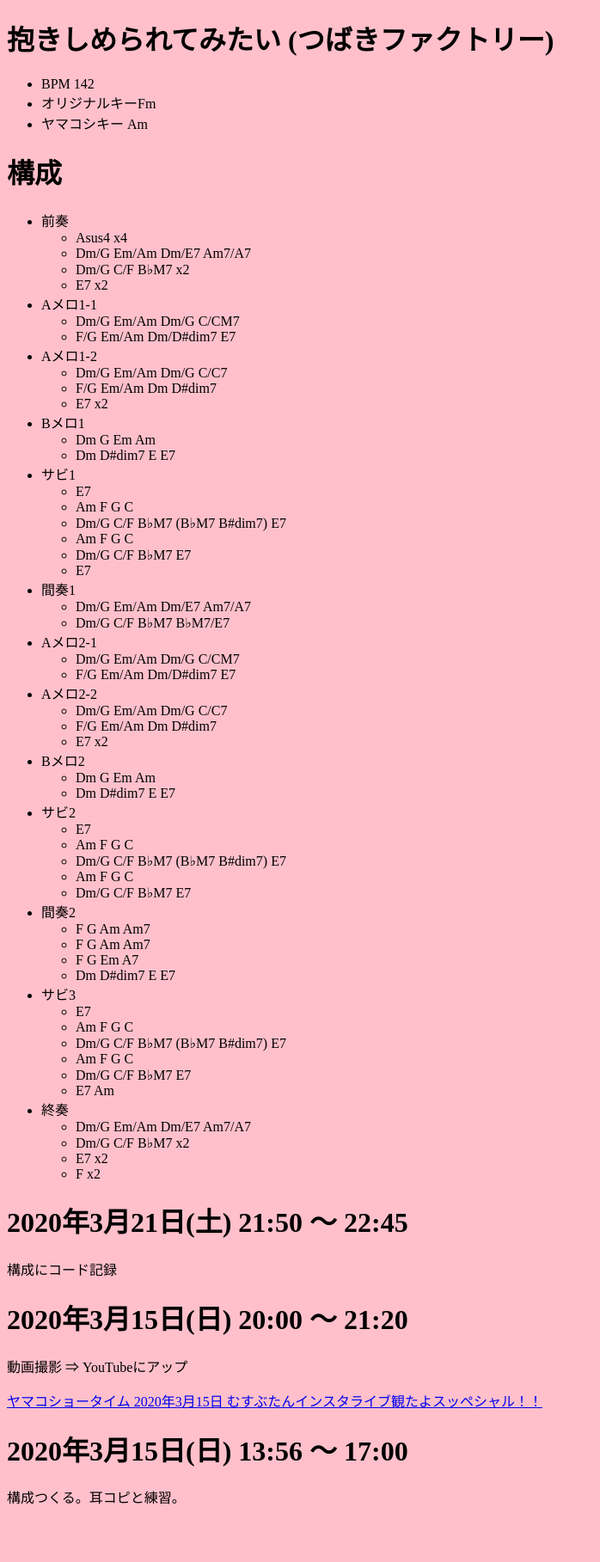
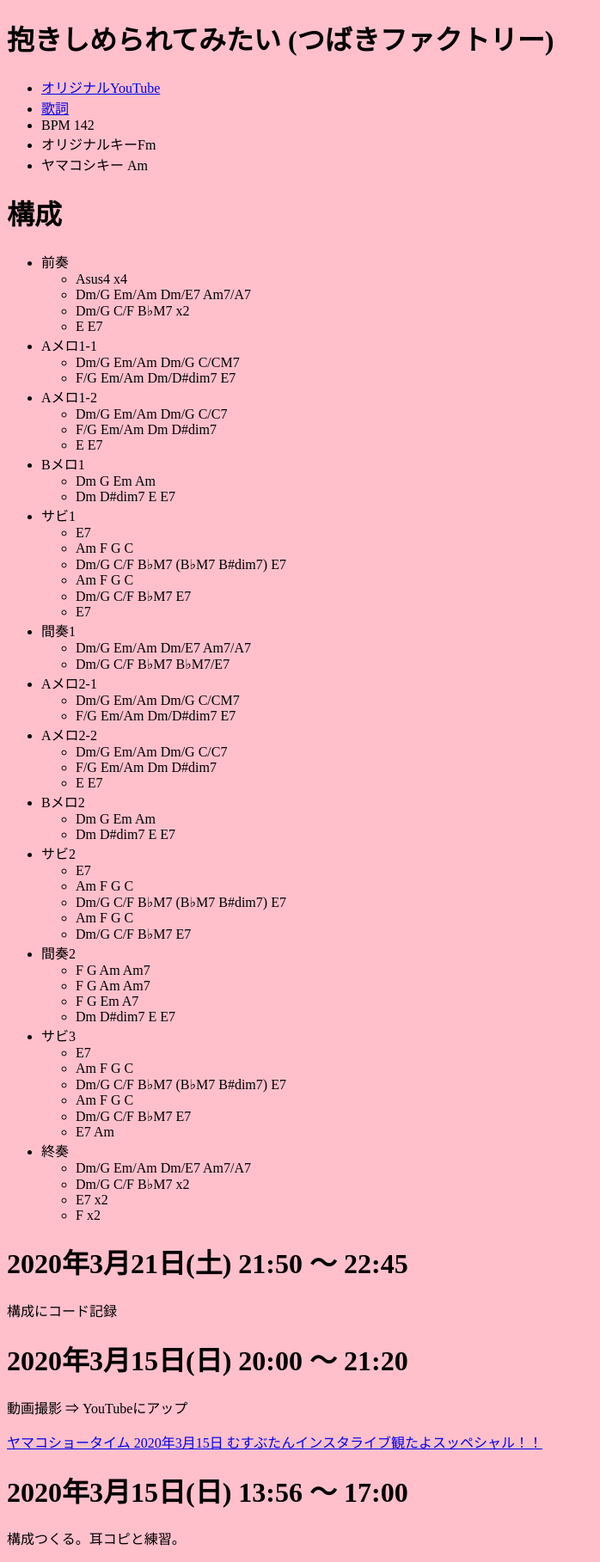
Before and after one commit to takaoyamakoshi/momochi, a Jekyll site: the page built from showtime/number/dakishimerarete_mitai.md, in a window 1280 px wide. Shown: the whole page at 86% size, without its empty margins (0-698 px from the left). Built offline with Jekyll 4.4.1, drawn with Linux system fonts in a browser that asks for light colours; our own code applies the rules of GitHub Pages for plain Markdown files; before the commit the page ends 1769 px from its top, so only the background shows below that.

Commit message:
Update dakishimerarete_mitai.md

```diff
--- a/showtime/number/dakishimerarete_mitai.md
+++ b/showtime/number/dakishimerarete_mitai.md
@@ -1,5 +1,7 @@
 # 抱きしめられてみたい (つばきファクトリー)
 
+- [オリジナルYouTube](https://www.youtube.com/watch?v=wJqZLPB9Jlg)
+- [歌詞](http://j-lyric.net/artist/a05b4c9/l04f02c.html)
 - BPM 142
 - オリジナルキーFm
 - ヤマコシキー Am
@@ -10,14 +12,14 @@
   - Asus4 x4
   - Dm/G Em/Am Dm/E7 Am7/A7
   - Dm/G C/F B♭M7 x2
-  - E7 x2
+  - E E7
 - Aメロ1-1
   - Dm/G Em/Am Dm/G C/CM7
   - F/G Em/Am Dm/D#dim7 E7
 - Aメロ1-2
   - Dm/G Em/Am Dm/G C/C7
   - F/G Em/Am Dm D#dim7
-  - E7 x2
+  - E E7
 - Bメロ1
   - Dm G Em Am
   - Dm D#dim7 E E7
@@ -37,7 +39,7 @@
 - Aメロ2-2
   - Dm/G Em/Am Dm/G C/C7
   - F/G Em/Am Dm D#dim7
-  - E7 x2
+  - E E7
 - Bメロ2
   - Dm G Em Am
   - Dm D#dim7 E E7
```
